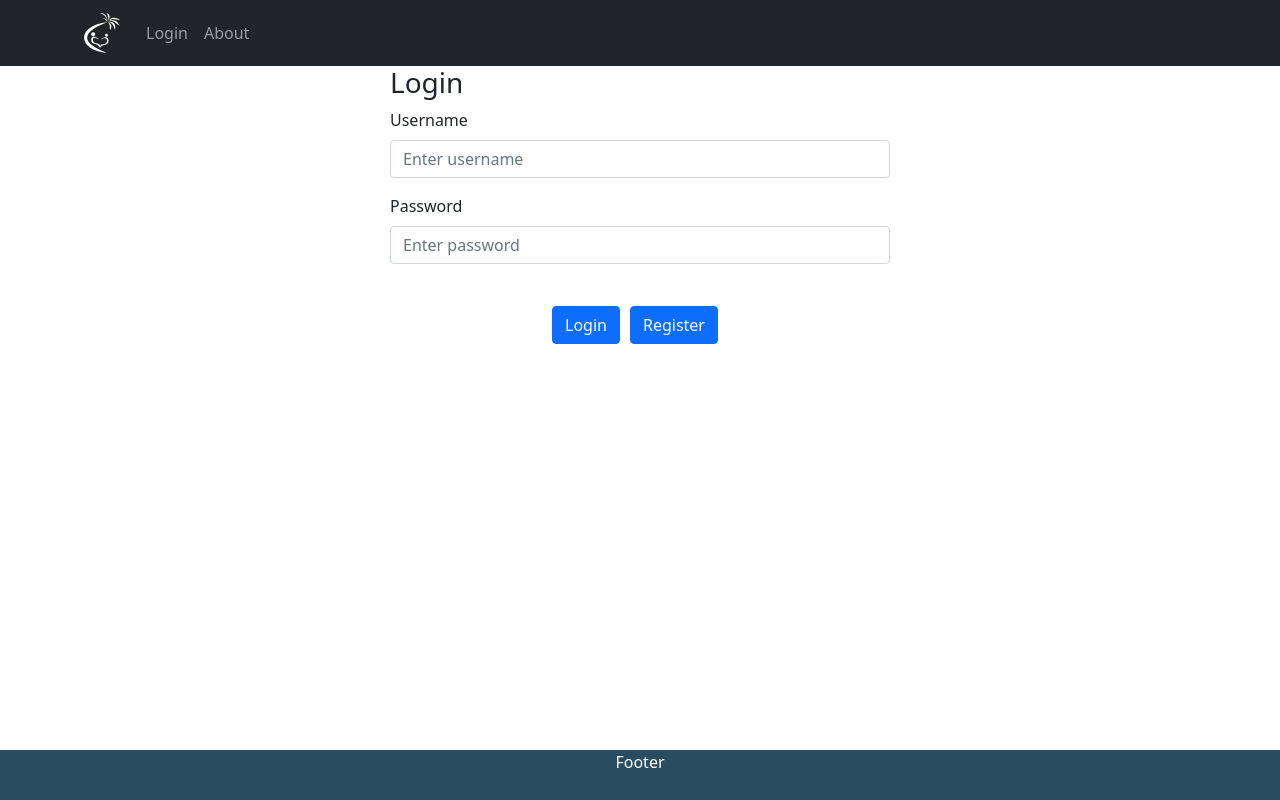
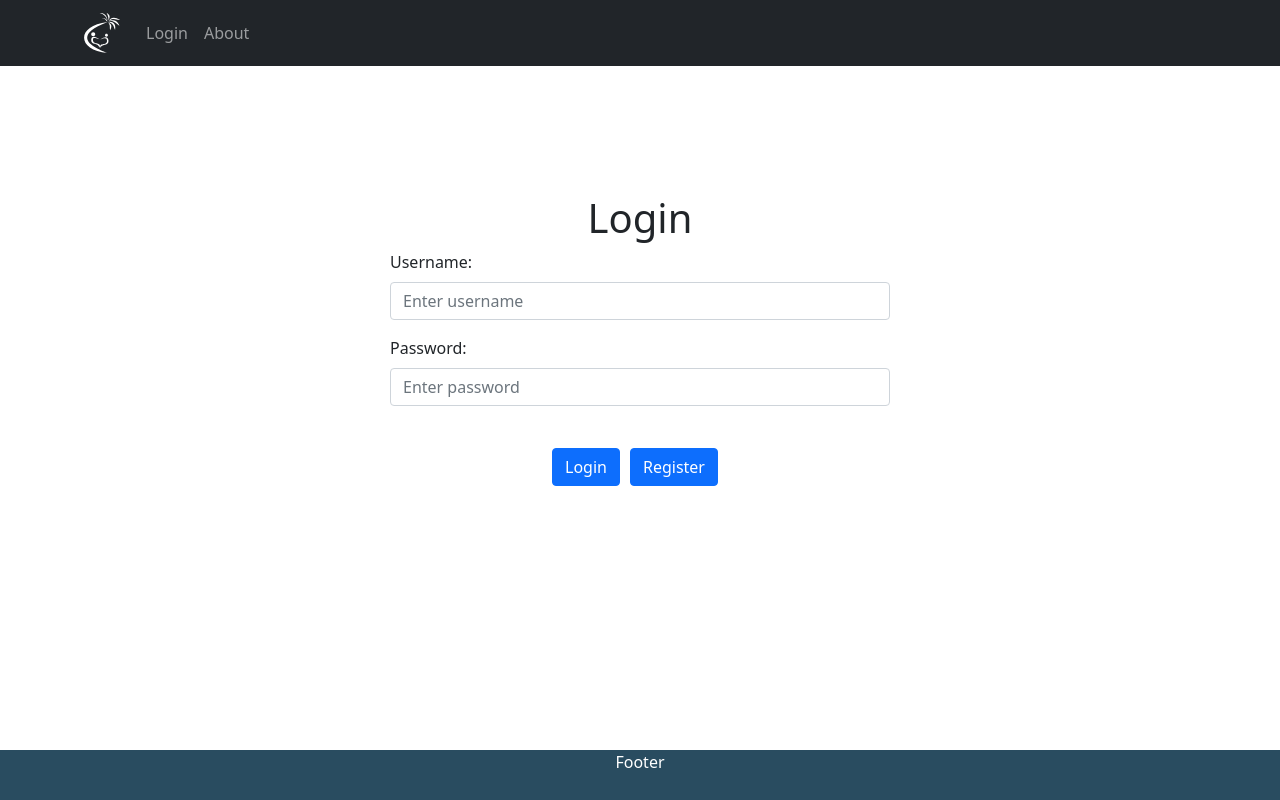
Before and after one commit to Tedejer/Capstone, a React (Create React App) app in the folder charity-islands/: page /LoginPage in a window 1280 px wide. Built offline with nearby package versions, Linux system fonts and the light colour scheme.

Commit message:
Adjusted Login Page

```diff
--- a/charity-islands/src/css/main.css
+++ b/charity-islands/src/css/main.css
@@ -66,4 +66,10 @@
   top: -5px;
 }
 
+.login_pos {
+  padding-top: 10%;
+  width: 500px;
+  margin: 0 auto;
+}
+
 /*# sourceMappingURL=main.css.map */
--- a/charity-islands/src/pages/LoginPage.js
+++ b/charity-islands/src/pages/LoginPage.js
@@ -9,13 +9,12 @@ function LoginPage() {
 
   return (
     <div>
-      <div className="register_positioning">
-        <h3 className="">Login</h3>
-      </div>
-
-      <Form className="register_positioning">
+      <Form className="login_pos">
+        <div className=" d-flex justify-content-center">
+          <h1>Login</h1>
+        </div>
         <FormGroup className="mb-3" controlId="formBasicUsername">
-          <FormLabel>Username</FormLabel>
+          <FormLabel>Username:</FormLabel>
           <Form.Control
             type="username"
             placeholder="Enter username"
@@ -24,7 +23,7 @@ function LoginPage() {
           />
         </FormGroup>
         <FormGroup className="mb-3" controlId="formBasicUsername">
-          <FormLabel>Password</FormLabel>
+          <FormLabel>Password:</FormLabel>
           <Form.Control type="password" placeholder="Enter password" />
         </FormGroup>
 
--- /dev/null
+++ b/charity-islands/src/scss/layouts/_index.scss
@@ -0,0 +1,5 @@
+@forward "about.scss";
+@forward "homepage.scss";
+@forward "register.scss";
+@forward "userpage.scss";
+@forward "login.scss";
--- /dev/null
+++ b/charity-islands/src/scss/layouts/_login.scss
@@ -0,0 +1,5 @@
+.login_pos {
+  padding-top: 10%;
+  width: 500px;
+  margin: 0 auto;
+}
--- a/charity-islands/src/scss/main.scss
+++ b/charity-islands/src/scss/main.scss
@@ -1,4 +1 @@
-@use "layouts/about";
-@use "layouts/homepage";
-@use "layouts/register";
-@use "layouts/userpage";
+@use "layouts";
```
Also changed, not shown: 1 other file (tests, documents, lock files or other folders).
